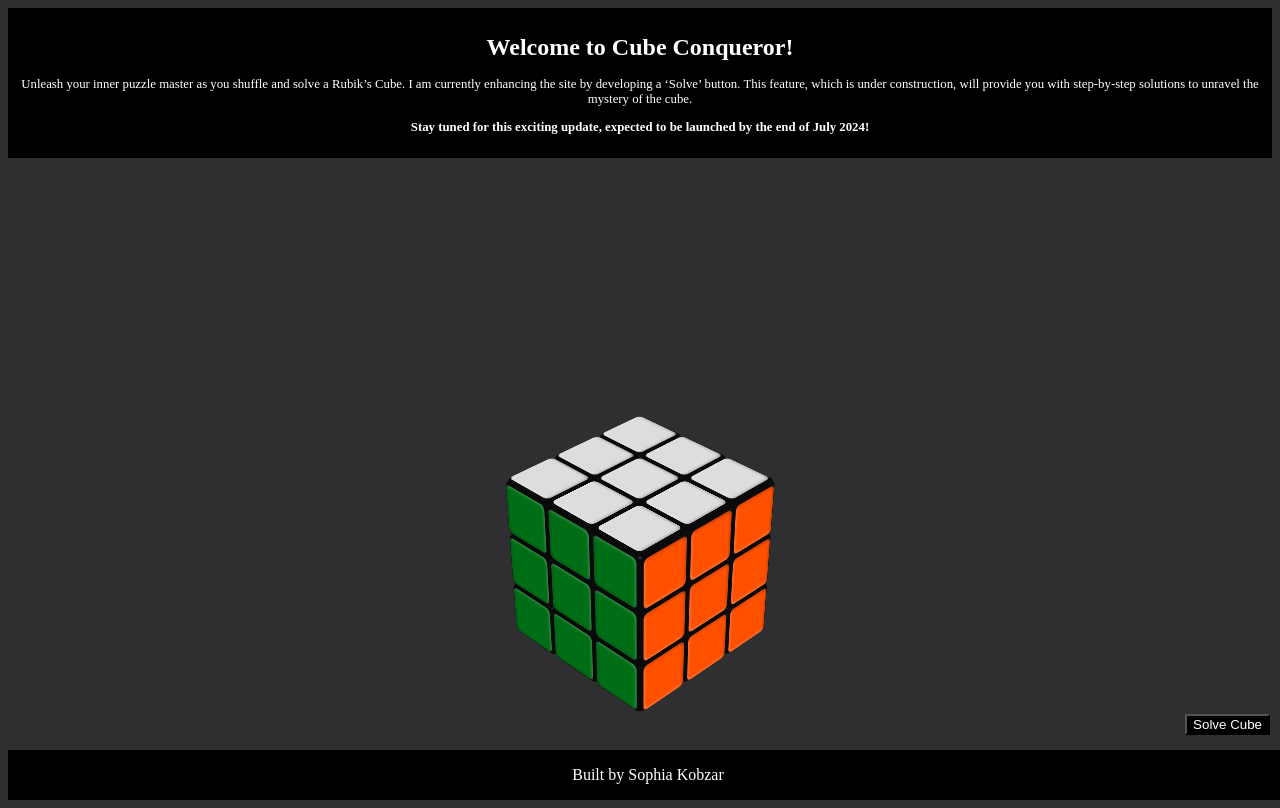
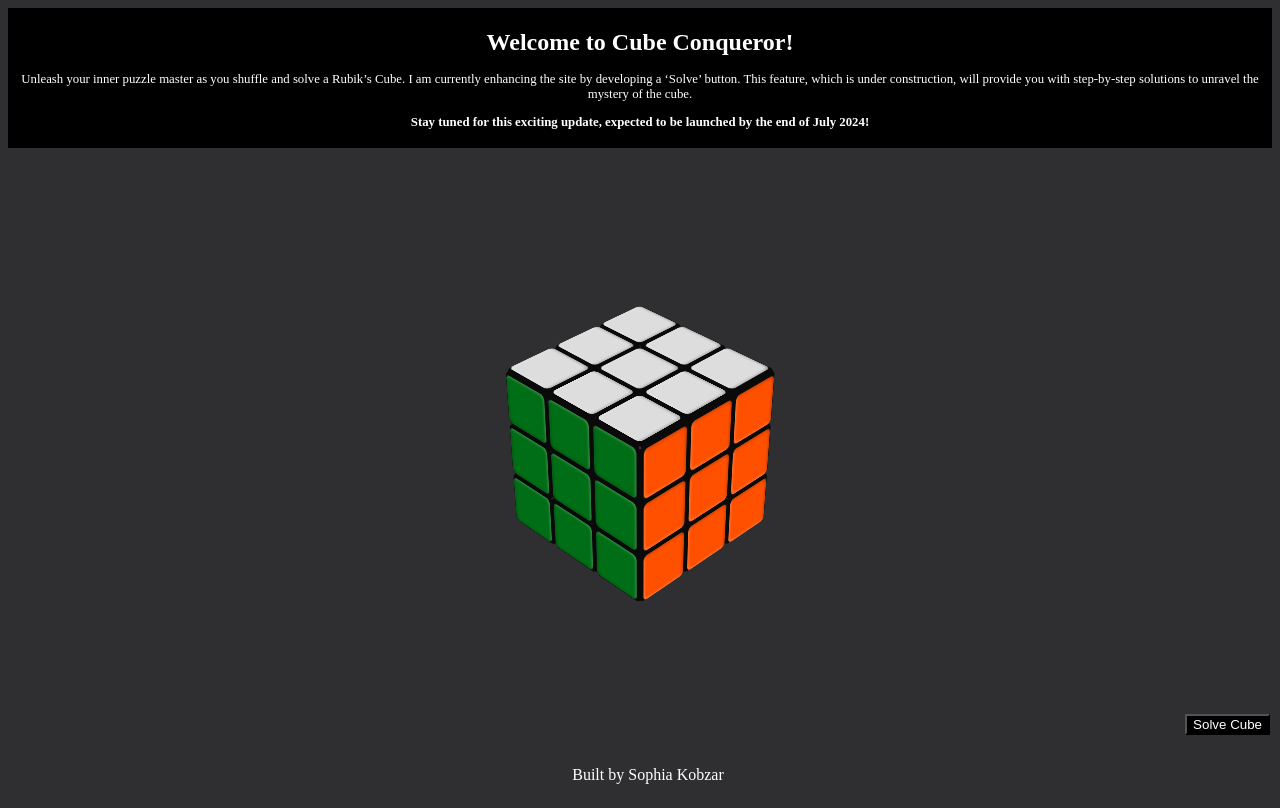
Before and after one commit to sophiakobzar/cubeSolver, a plain HTML site: page index.html in a window 1280 px wide. Drawn offline with Linux system fonts and the light colour scheme.

Commit message:
Update index.html

```diff
--- a/index.html
+++ b/index.html
@@ -6,12 +6,12 @@
   <link rel="stylesheet" href="./style.css">
 </head>
 <body>
-<header style="color: white; background-color: black; padding: 10px; text-align: center;">
+
+<div style="color: white; background-color: black; padding: 5px; text-align: center;">
     <h1 style="font-size: 1.5em;">Welcome to Cube Conqueror!</h1>
     <p style="font-size: 0.8em;">Unleash your inner puzzle master as you shuffle and solve a Rubik’s Cube. I am currently enhancing the site by developing a ‘Solve’ button. This feature, which is under construction, will provide you with step-by-step solutions to unravel the mystery of the cube.</p>
     <p style="font-size: 0.8em;"><strong>Stay tuned for this exciting update, expected to be launched by the end of July 2024!</strong></p>
-</header>
-
+</div>
 
 <div class="scene" id="scene">
 <div class="pivot centered" id="pivot" style="transform: rotateX(-35deg) rotateY(-135deg);">
@@ -237,7 +237,7 @@
 
 <button id="solveButton" style="position: absolute; bottom: 65px; right: 10px; color: white; background-color: black; z-index: 1;">Solve Cube</button>
 
-<footer style="color: white; background-color: black; position: absolute; bottom: 0; width: 100%; text-align: center;">
+<footer style="color: white; position: absolute; bottom: 0; width: 100%; text-align: center;">
   <p>Built by Sophia Kobzar</p>
 </footer>
 
@@ -280,5 +280,11 @@ function solveCube() {
 
 
 </script>
+<style>
+  .scene {
+    margin-top: -100px; /* Adjust this value to bring the cube closer to the header */
+  }
+</style>
+
 </body>
 </html>
```
